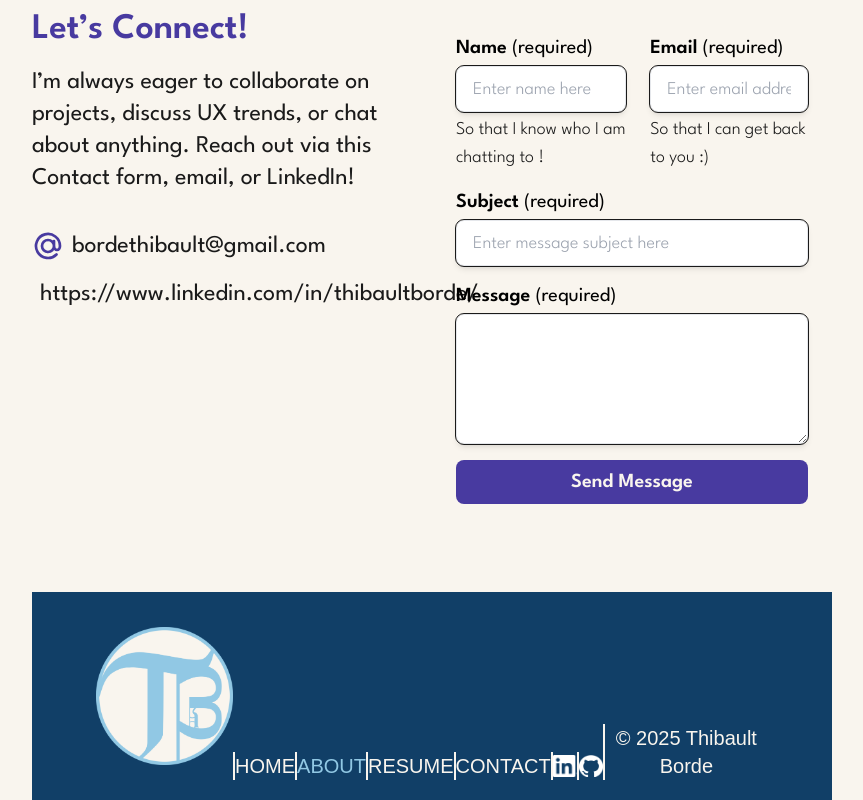
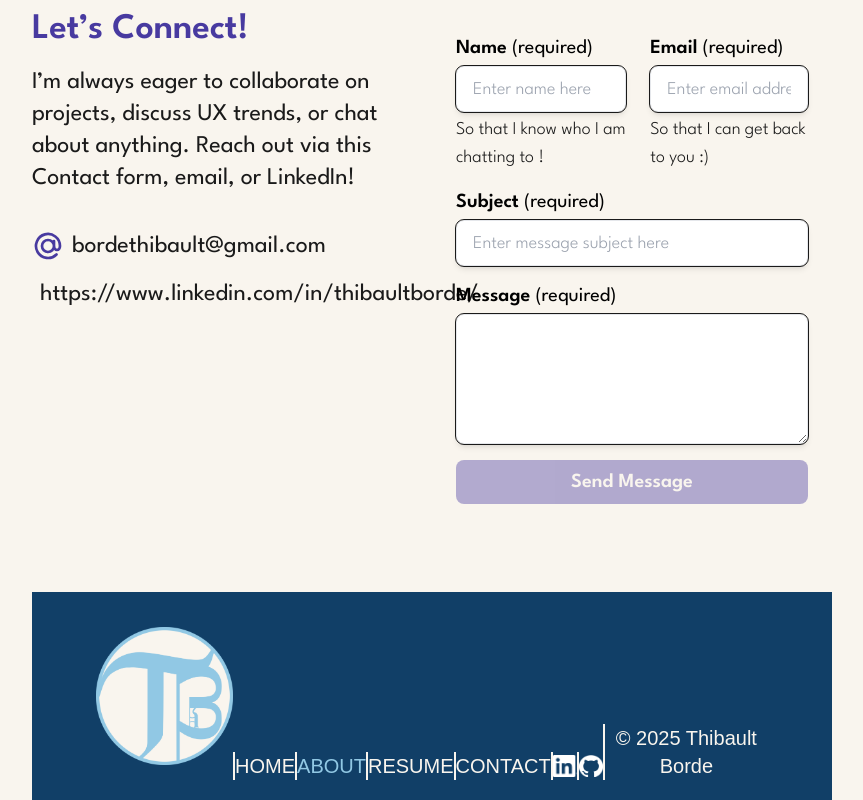
Before and after one commit to Tthide/Personal-Portfolio, an Angular app: page /about in a window 1280 px wide. Shown: the part 2374-3174 px from the top of the page, without its empty margins (208-1071 px from the left). Built offline with nearby package versions, Linux system fonts and the light colour scheme; a web font is replaced by a local one.

Commit message:
feat: added submit btn disabling

```diff
--- a/src/app/contact/contactForm/contactForm.html
+++ b/src/app/contact/contactForm/contactForm.html
@@ -38,8 +38,8 @@
         class="w-full px-4 py-2 border rounded-lg shadow-md outline outline-1 outline-smooth_dark focus:outline-none focus:ring-2 focus:accent-accent_purple"></textarea>
     </div>
 
-    <button type="submit"
-      class="w-full bg-accent_purple text-light font-semibold py-2 rounded-lg hover:bg-white hover:outline hover:outline-2 hover:outline-accent_purple hover:text-accent_purple transition">
+    <button type="submit" [disabled]="!contactForm.valid"
+      class="w-full bg-accent_purple text-light font-semibold py-2 rounded-lg disabled:opacity-40 disabled:cursor-not-allowed enabled:hover:bg-white enabled:hover:outline enabled:hover:outline-2 enabled:hover:outline-accent_purple enabled:hover:text-accent_purple enabled:transition">
       Send Message
     </button>
   </form>
```
